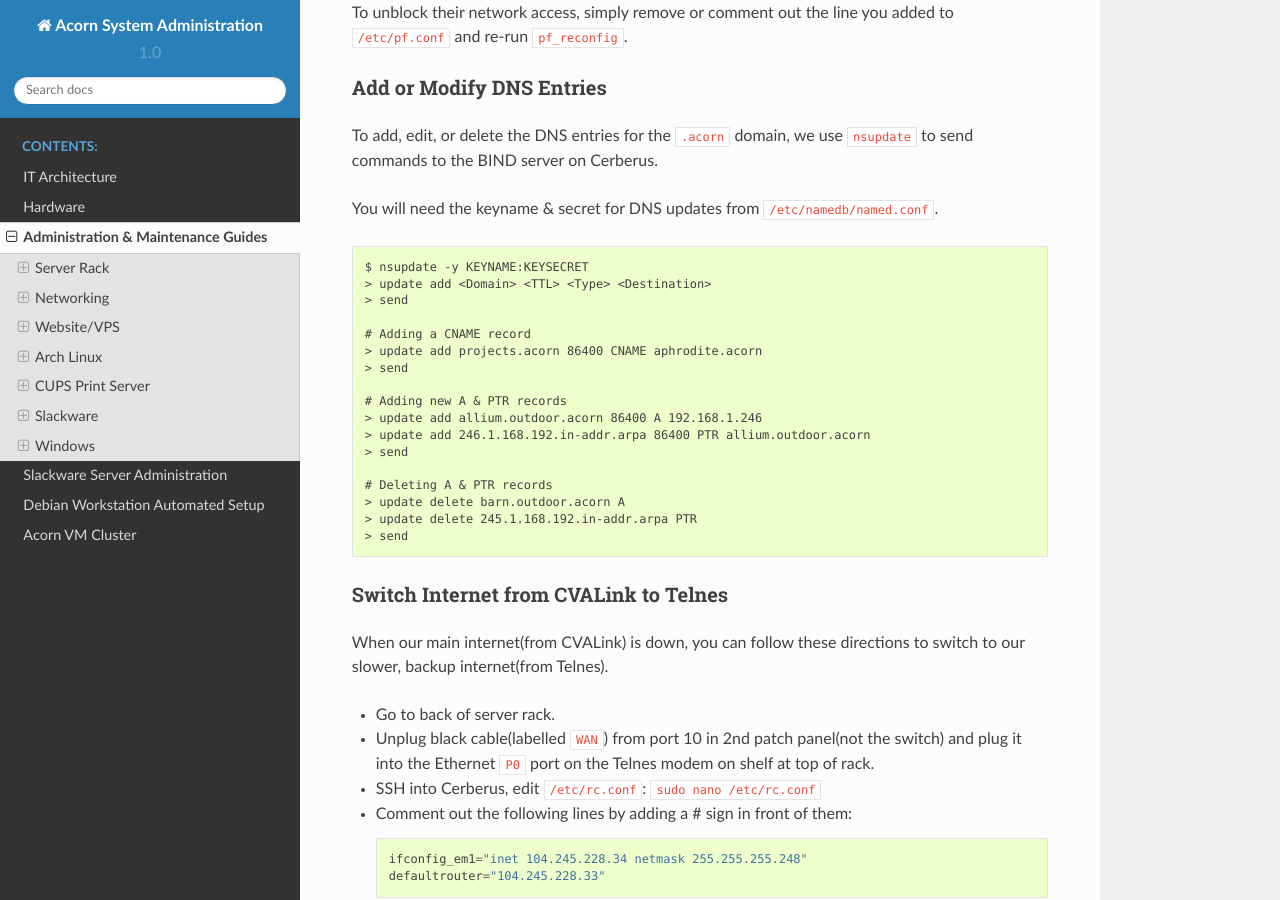
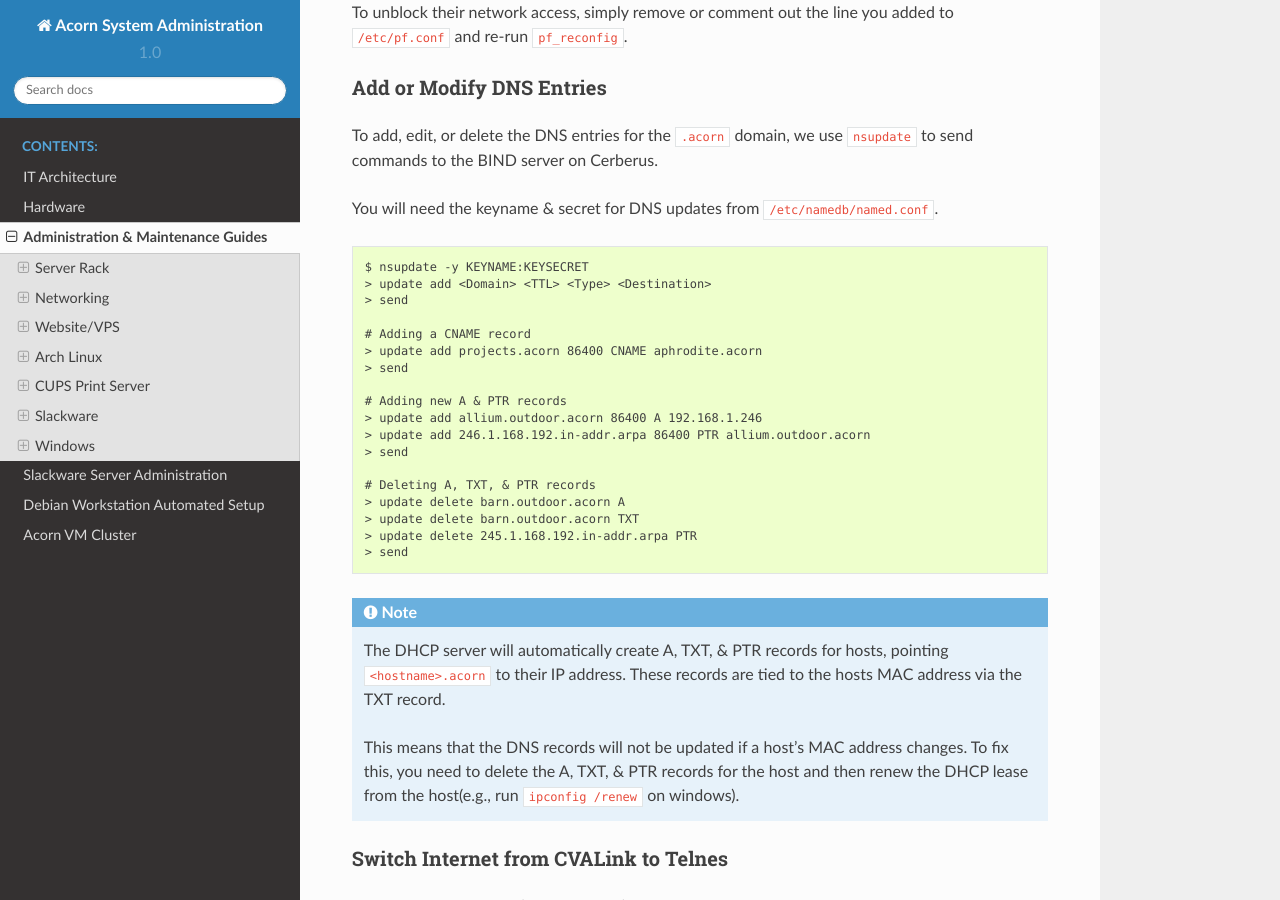
Before and after one commit to prikhi/sysadmintools, a Sphinx documentation site: the page built from docs/source/guides.rst, in a window 1280 px wide and 900 px high, scrolled down 2794 px. Built offline with Sphinx 7.4.7 and the Read the Docs theme 2.0.0, drawn with Linux system fonts in a browser that asks for light colours.

Commit message:
Document Fixing DDNS When Hosts MAC Address Changes
In the DNS guide, mention how the DHCP server creates ddns entries which
are tied to the host's MAC address and that the TXT records need to be
deleted in addition to the A & PTR records if the host's MAC address
changes.

```diff
--- a/docs/source/guides.rst
+++ b/docs/source/guides.rst
@@ -139,10 +139,23 @@ You will need the keyname & secret for DNS updates from
     > update add 246.1.168.192.in-addr.arpa 86400 PTR allium.outdoor.acorn
     > send
 
-    # Deleting A & PTR records
+    # Deleting A, TXT, & PTR records
     > update delete barn.outdoor.acorn A
+    > update delete barn.outdoor.acorn TXT
     > update delete 245.1.168.192.in-addr.arpa PTR
     > send
+
+
+.. note::
+
+    The DHCP server will automatically create A, TXT, & PTR records for hosts,
+    pointing ``<hostname>.acorn`` to their IP address. These records are tied
+    to the hosts MAC address via the TXT record.
+
+    This means that the DNS records will not be updated if a host's MAC address
+    changes. To fix this, you need to delete the A, TXT, & PTR records for the
+    host and then renew the DHCP lease from the host(e.g., run ``ipconfig
+    /renew`` on windows).
 
 
 Switch Internet from CVALink to Telnes
```
